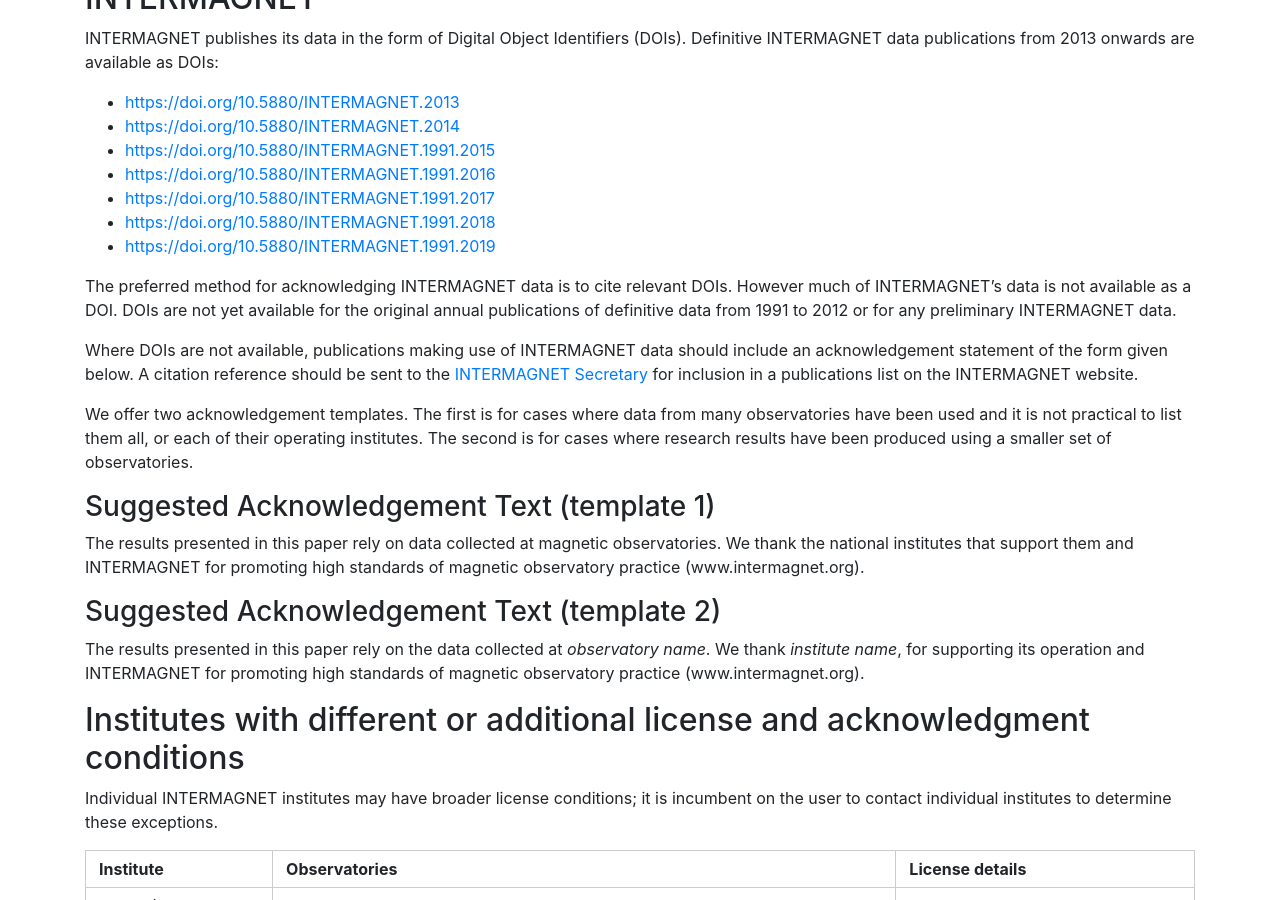
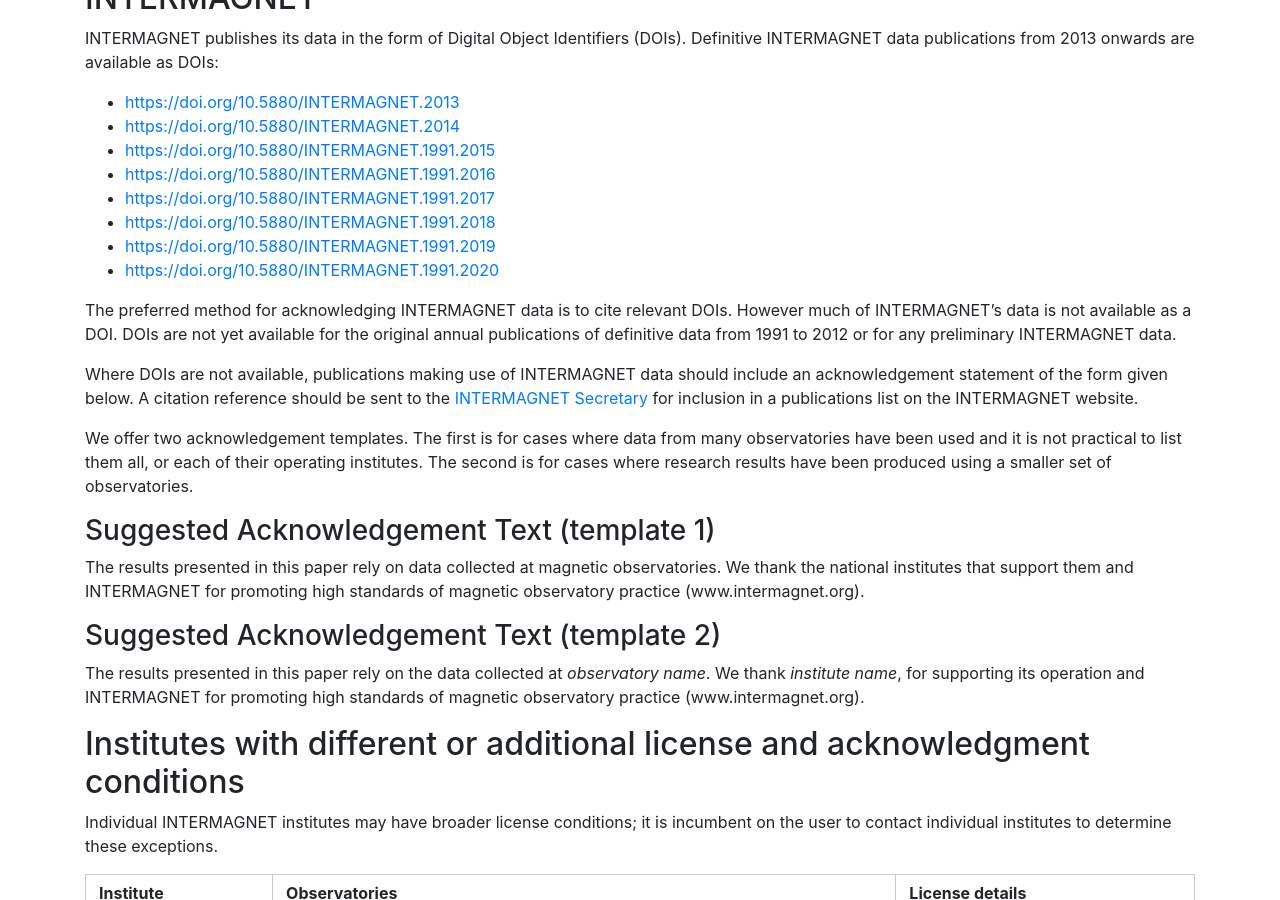
Before and after one commit to INTERMAGNET/intermagnet.github.io, a Jekyll site: the page built from data_conditions.md, in a window 1280 px wide and 900 px high, scrolled down 640 px. Built offline with Jekyll 4.4.1, drawn with Linux system fonts in a browser that asks for light colours; some of the changed lines change nothing that is shown.

Commit message:
Add DOI for 2020 data

```diff
--- a/data_conditions.md
+++ b/data_conditions.md
@@ -22,6 +22,7 @@
 - [https://doi.org/10.5880/INTERMAGNET.1991.2017](https://doi.org/10.5880/INTERMAGNET.1991.2017)
 - [https://doi.org/10.5880/INTERMAGNET.1991.2018](https://doi.org/10.5880/INTERMAGNET.1991.2018)
 - [https://doi.org/10.5880/INTERMAGNET.1991.2019](https://doi.org/10.5880/INTERMAGNET.1991.2019)
+- [https://doi.org/10.5880/INTERMAGNET.1991.2020](https://doi.org/10.5880/INTERMAGNET.1991.2020)
 
 The preferred method for acknowledging INTERMAGNET data is to cite relevant DOIs. However much of INTERMAGNET's data is not available as a DOI. DOIs are not yet available for the original annual publications of definitive data from 1991 to 2012 or for any preliminary INTERMAGNET data.
 
```
